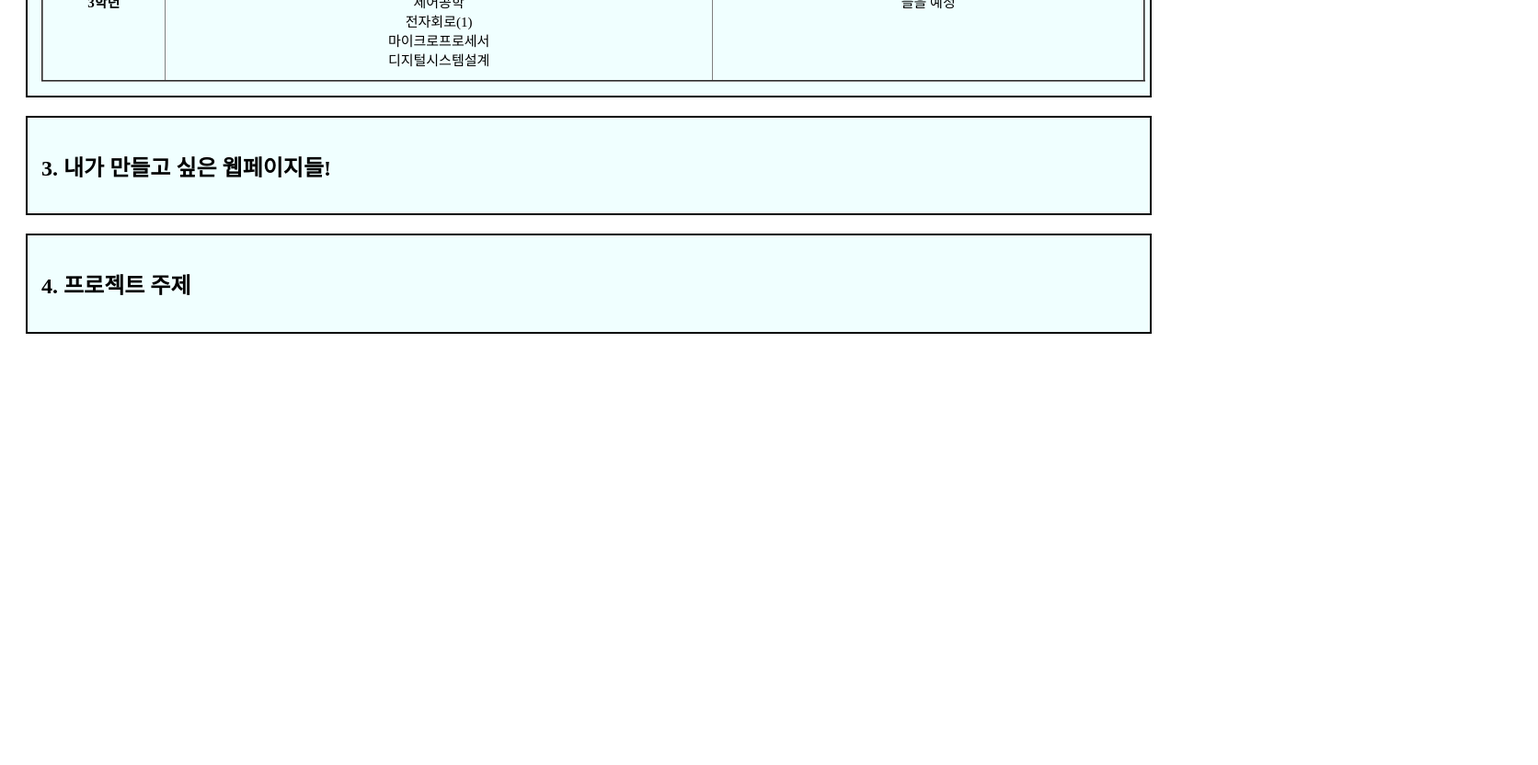
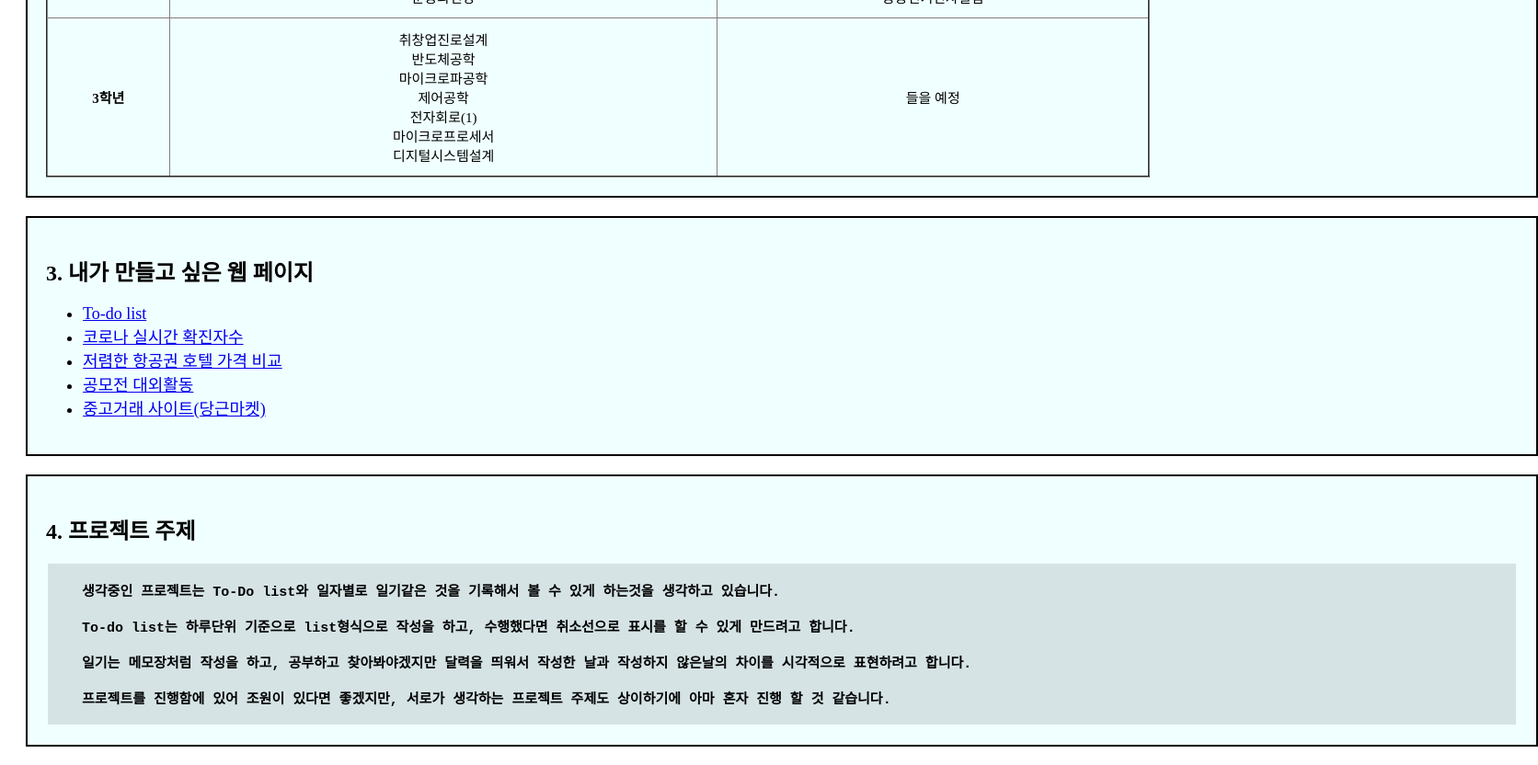
Before and after one commit to yoojun0410/2021-, a plain HTML site: page 과제1/최종.html in a window 1280 px wide. Shown: the part 900-1732 px from the top of the page at 92% size, 1672 px wide, since content can reach past the window. Before the commit the page ends 1283 px from the top, so only its background shows below. Drawn offline with Linux system fonts and the light colour scheme.

Commit message:
Update and rename 과정.html to 최종.html

```diff
--- a/과제1/과정.html
+++ b/과제1/최종.html
@@ -1,16 +1,16 @@
 <!DOCTYPE html>
-<html>
+<html lang="ko">
     <head>
         <meta charset="UTF-8">
         <title> 1차과제 - 자기 소개하기</title>
-        <!-- <link rel = "stylesheet" href="C:/Users/User/Desktop/style.css"> -->
         <style>
             .introduce{
                 background-color: azure;
                 color:black;
                 border: 2px solid black;
                 margin: 20px;
-                padding: 15px;
+                padding: 20px;
+                width: 1600px;
             }
 
             table{
@@ -35,13 +35,16 @@
             <li>이름 : 심유준 <br></li>
             <li>이메일주소 : tladbwns11@naver.com <br></li></em>
         </ul>
-        <p style ="font-size:15px;margin:2px;padding:1px;background-color:
-         rgba(205, 218, 221, 0.753); text-align: left"><b>
-            안녕하세요, 디스커버리 웹프로그래밍 언어를 수강중인 심유준이라고 합니다. 전자공학을 전공중인데 코딩에 관심이 생겨 신청하게 되었습니다. 처음이라 많이 어렵지만
-            예시 코드들을 가지고 바로바로 시각적으로 반영되는게 상당히 재미있다고 느껴졌습니다. 아직 많이 미숙하지만 다양한 예시들을 하면서 마지막 프로젝트에서는 발전된 웹을 만드는게
-            이번 방학의 목표입니다. 이번 방학 이 강의를 통해 저의 진로를 결정하는 중요한 시기라고 생각했기에 많은 생각을 하며 지내는 중입니다.취미는 평소 운동하는것을 좋아합니다. 요즘에는
-            헬스를 주로 하고있습니다. 여행도 좋아했지만 코로나의 영향으로 인해 잠시 접어둔 취미긴 합니다...ㅎㅎ 1차 과제에서는 배운것들을 최대한 많이 활용해보는 방법으로 만들어 봤습니다.
-        </b></p>
+        <pre style ="font-size:15px;margin:2px;padding:1px;background-color:
+         rgba(205, 218, 221, 0.753); text-align: left;"><b>
+    안녕하세요, 디스커버리 웹프로그래밍 언어를 수강중인 심유준이라고 합니다. 전자공학을 전공 중인데 코딩에 관심이 생겨 신청하게 되었습니다. 처음이라 많이 어렵지만
+
+    예시 코드들을 가지고 바로바로 시각적으로 반영되는게 상당히 재미있다고 느껴졌습니다. 아직 많이 미숙하지만 다양한 예시들을 하면서 마지막 프로젝트에서는 발전된 웹을 만드는게
+
+    이번 방학의 목표입니다. 이번 방학 이 강의를 통해 저의 진로를 결정하는 중요한 시기라고 생각했기에 많은 생각을 하며 지내는 중입니다.취미는 평소 운동하는것을 좋아합니다. 요즘에는
+
+    헬스를 주로 하고있습니다. 여행도 좋아했지만 코로나의 영향으로 인해 잠시 접어둔 취미긴 합니다. 1차 과제에서는 배운것들을 최대한 많이 활용해보는 방법으로 만들어 봤습니다.
+        </b></pre>
         </div>
         <div class = "introduce">
         <h2> 2.수강한 과목</h2>
@@ -75,11 +78,28 @@
             </tr>
         </table></div>
         <div class ="introduce">
-        <h2>3. 내가 만들고 싶은 웹페이지들!</h2>
+        <h2>3. 내가 만들고 싶은 웹 페이지</h2>
+         <ul style="font-size: 18px;">
+             <li><a href="https://todoist.com/ko/home">To-do list</a></li>
+             <li><a href="https://corona-live.com/">코로나 실시간 확진자수</a></li>
+             <li><a href="https://www.skyscanner.co.kr/">저렴한 항공권 호텔 가격 비교</a></li>
+             <li><a href="https://www.wevity.com/">공모전 대외활동</a></li>
+             <li><a href="https://www.daangn.com/">중고거래 사이트(당근마켓)</a></li>
+         </ul>
 
         </div>
         <div class ='introduce'>
         <h2>4. 프로젝트 주제</h2>
+            <pre style ="font-size:15px;margin:2px;padding:1px;background-color:
+            rgba(205, 218, 221, 0.753); text-align: left"><b>
+    생각중인 프로젝트는 To-Do list와 일자별로 일기같은 것을 기록해서 볼 수 있게 하는것을 생각하고 있습니다.
+
+    To-do list는 하루단위 기준으로 list형식으로 작성을 하고, 수행했다면 취소선으로 표시를 할 수 있게 만드려고 합니다.
+
+    일기는 메모장처럼 작성을 하고, 공부하고 찾아봐야겠지만 달력을 띄워서 작성한 날과 작성하지 않은날의 차이를 시각적으로 표현하려고 합니다.
+
+    프로젝트를 진행함에 있어 조원이 있다면 좋겠지만, 서로가 생각하는 프로젝트 주제도 상이하기에 아마 혼자 진행 할 것 같습니다.
+            </b> </pre>
         </div>
     </body>
 </html>
```
